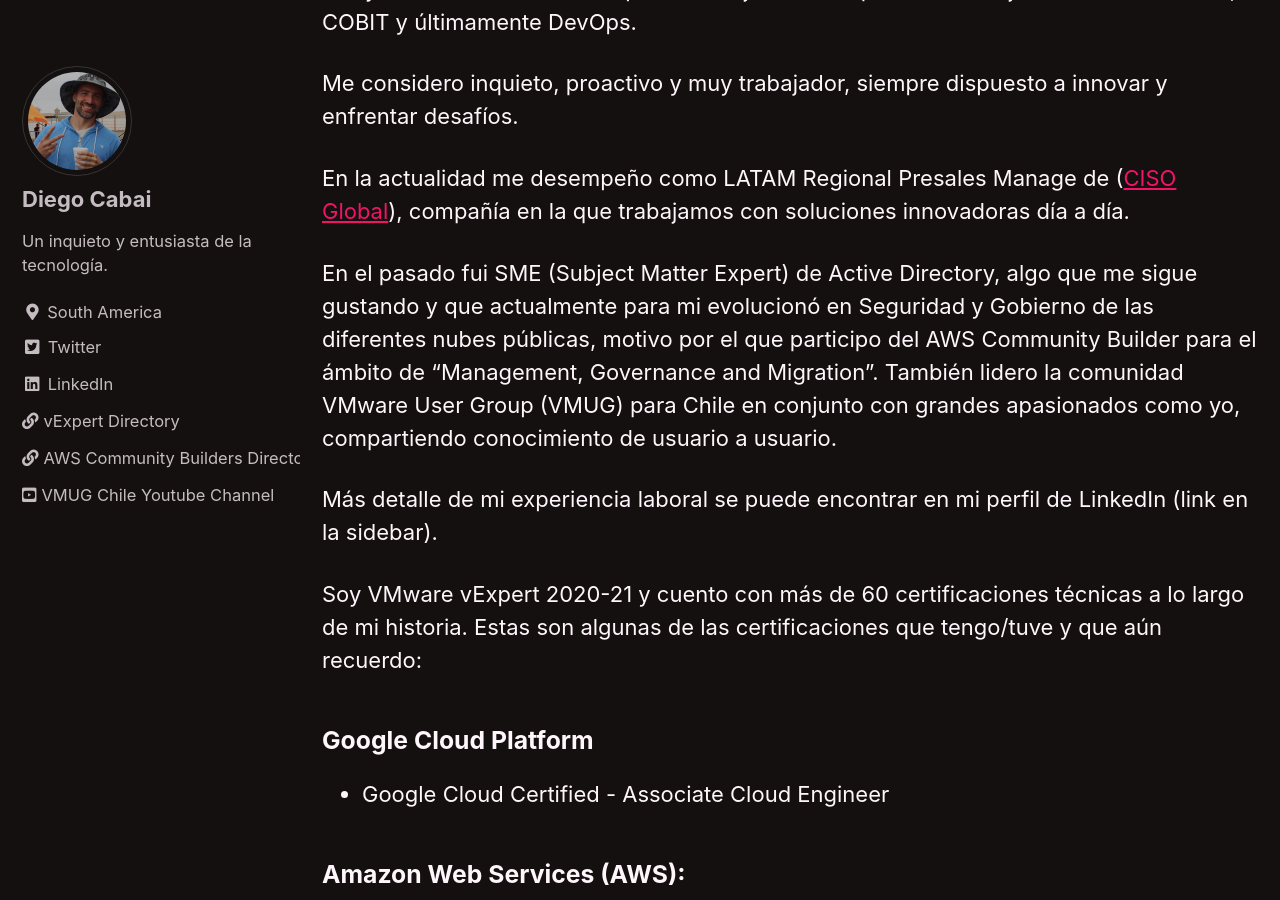
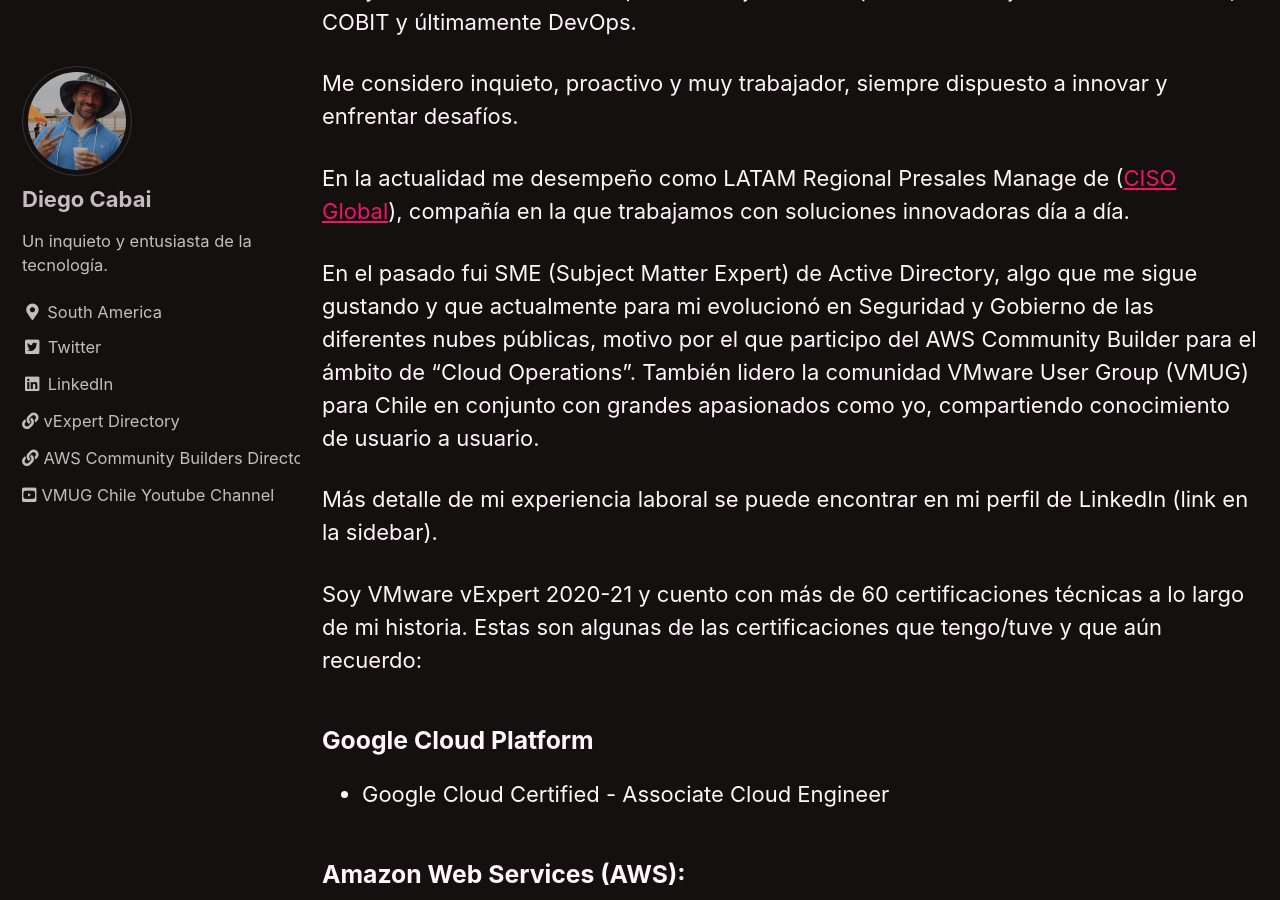
Before and after one commit to dcabai/dcabai.github.io, a Jekyll site: the page built from about.md, in a window 1280 px wide and 900 px high, scrolled down 405 px. Built offline with Jekyll 4.4.1, drawn with Linux system fonts in a browser that asks for light colours; cached includes are drawn as plain includes.

Commit message:
Update about.md

```diff
--- a/about.md
+++ b/about.md
@@ -14,7 +14,7 @@
 
 En la actualidad me desempeño como LATAM Regional Presales Manage de ([CISO Global](https://www.ciso.inc/ "www.ciso.inc")), compañía en la que trabajamos con soluciones innovadoras día a día.
 
-En el pasado fui SME (Subject Matter Expert) de Active Directory, algo que me sigue gustando y que actualmente para mi evolucionó en Seguridad y Gobierno de las diferentes nubes públicas, motivo por el que participo del AWS Community Builder para el ámbito de “Management, Governance and Migration”. También lidero la comunidad VMware User Group (VMUG) para Chile en conjunto con grandes apasionados como yo, compartiendo conocimiento de usuario a usuario.
+En el pasado fui SME (Subject Matter Expert) de Active Directory, algo que me sigue gustando y que actualmente para mi evolucionó en Seguridad y Gobierno de las diferentes nubes públicas, motivo por el que participo del AWS Community Builder para el ámbito de “Cloud Operations”. También lidero la comunidad VMware User Group (VMUG) para Chile en conjunto con grandes apasionados como yo, compartiendo conocimiento de usuario a usuario.
 
 Más detalle de mi experiencia laboral se puede encontrar en mi perfil de LinkedIn (link en la sidebar).
 
```
